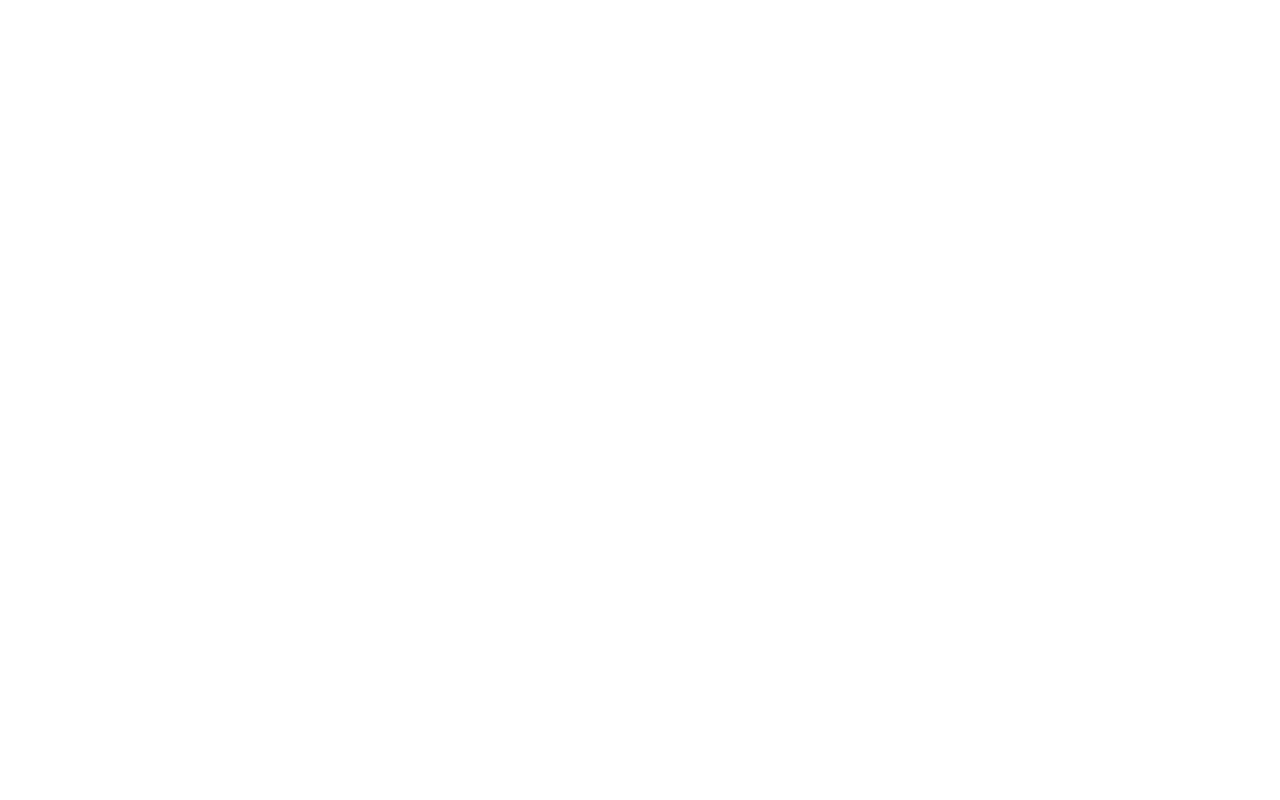
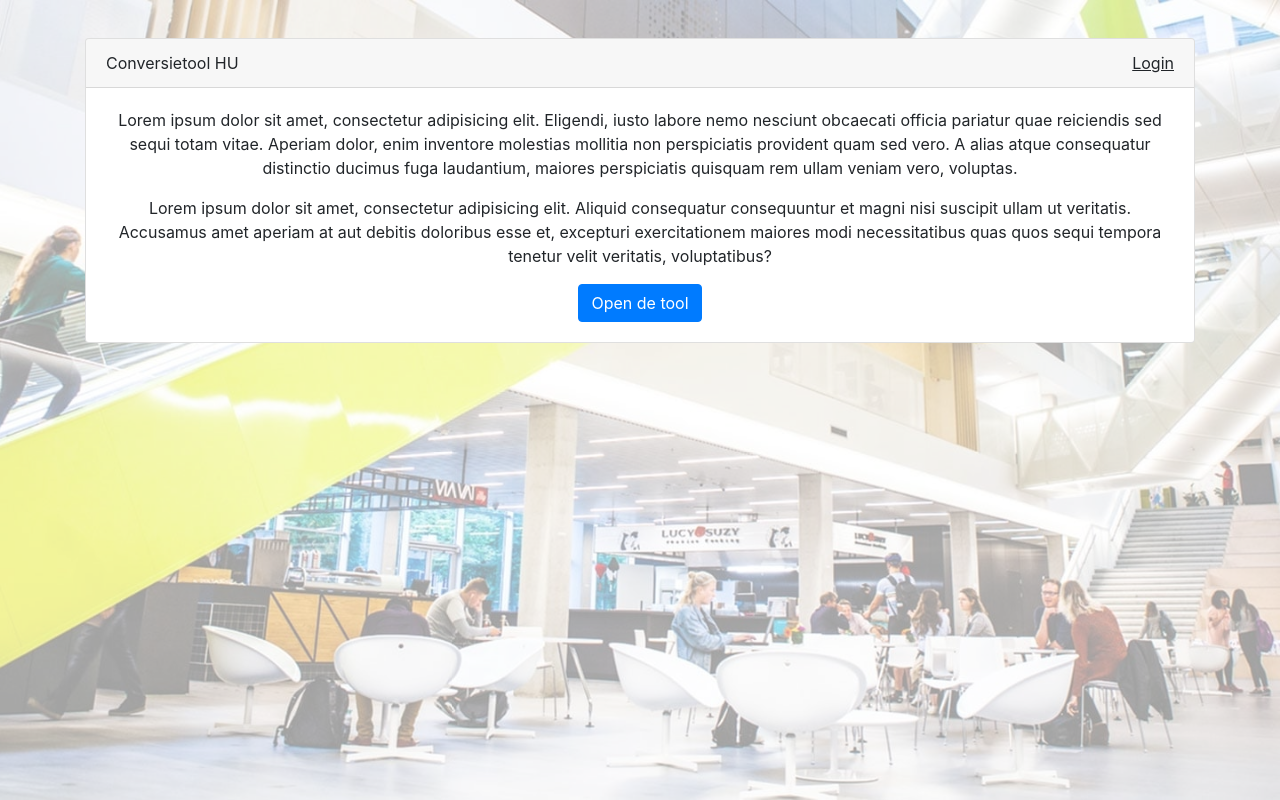
Before and after one commit to HU-SD-V2PRFED-studenten-2122/prfed-2122-team-t, a website: page index.html in a window 1280 px wide. Drawn offline with nearby package versions, Linux system fonts and the light colour scheme.

Commit message:
Index pagina & HTML Template

```diff
--- /dev/null
+++ b/css/style.css
@@ -0,0 +1,23 @@
+body {
+    padding: 3% 0;
+}
+
+#background {
+    background: url('../img/background.jpg') no-repeat center center fixed !important;
+    background-size: cover !important;
+    position: absolute;
+    left: 0;
+    top: 0;
+    width: 100%;
+    height: 100vh;
+    opacity: .4;
+}
+
+.center {
+    text-align: center;
+}
+
+.card-header a {
+    color: #212529;
+    text-decoration: underline;
+}
--- a/index.html
+++ b/index.html
@@ -6,9 +6,41 @@
         <meta charset="utf-8">
         <meta name="viewport" content="width=device-width, initial-scale=1">
 
+        <link rel="stylesheet" href="css/style.css">
         <link rel="stylesheet" href="https://maxcdn.bootstrapcdn.com/bootstrap/4.0.0/css/bootstrap.min.css" integrity="sha384-Gn5384xqQ1aoWXA+058RXPxPg6fy4IWvTNh0E263XmFcJlSAwiGgFAW/dAiS6JXm" crossorigin="anonymous">
     </head>
 <body>
+
+    <div id="background"></div>
+
+    <div class="container">
+
+        <div class="card">
+
+            <div class="card-header">
+                Conversietool HU
+
+                <a href="#" class="float-right">Login</a>
+            </div>
+
+            <div class="card-body">
+
+                <div class="center">
+
+                    <p class="card-text">Lorem ipsum dolor sit amet, consectetur adipisicing elit. Eligendi, iusto labore nemo nesciunt obcaecati officia pariatur quae reiciendis sed sequi totam vitae. Aperiam dolor, enim inventore molestias mollitia non perspiciatis provident quam sed vero. A alias atque consequatur distinctio ducimus fuga laudantium, maiores perspiciatis quisquam rem ullam veniam vero, voluptas.</p>
+
+                    <p class="card-text">Lorem ipsum dolor sit amet, consectetur adipisicing elit. Aliquid consequatur consequuntur et magni nisi suscipit ullam ut veritatis. Accusamus amet aperiam at aut debitis doloribus esse et, excepturi exercitationem maiores modi necessitatibus quas quos sequi tempora tenetur velit veritatis, voluptatibus?</p>
+
+                    <a href="#" class="btn btn-primary">Open de tool</a>
+
+                </div>
+
+            </div>
+
+        </div>
+
+    </div>
+
     <script src="./index.js" type="module"></script>
 
     <script src="https://code.jquery.com/jquery-3.2.1.slim.min.js" integrity="sha384-KJ3o2DKtIkvYIK3UENzmM7KCkRr/rE9/Qpg6aAZGJwFDMVNA/GpGFF93hXpG5KkN" crossorigin="anonymous"></script>
```
Also changed, not shown: img/background.jpg (added).
